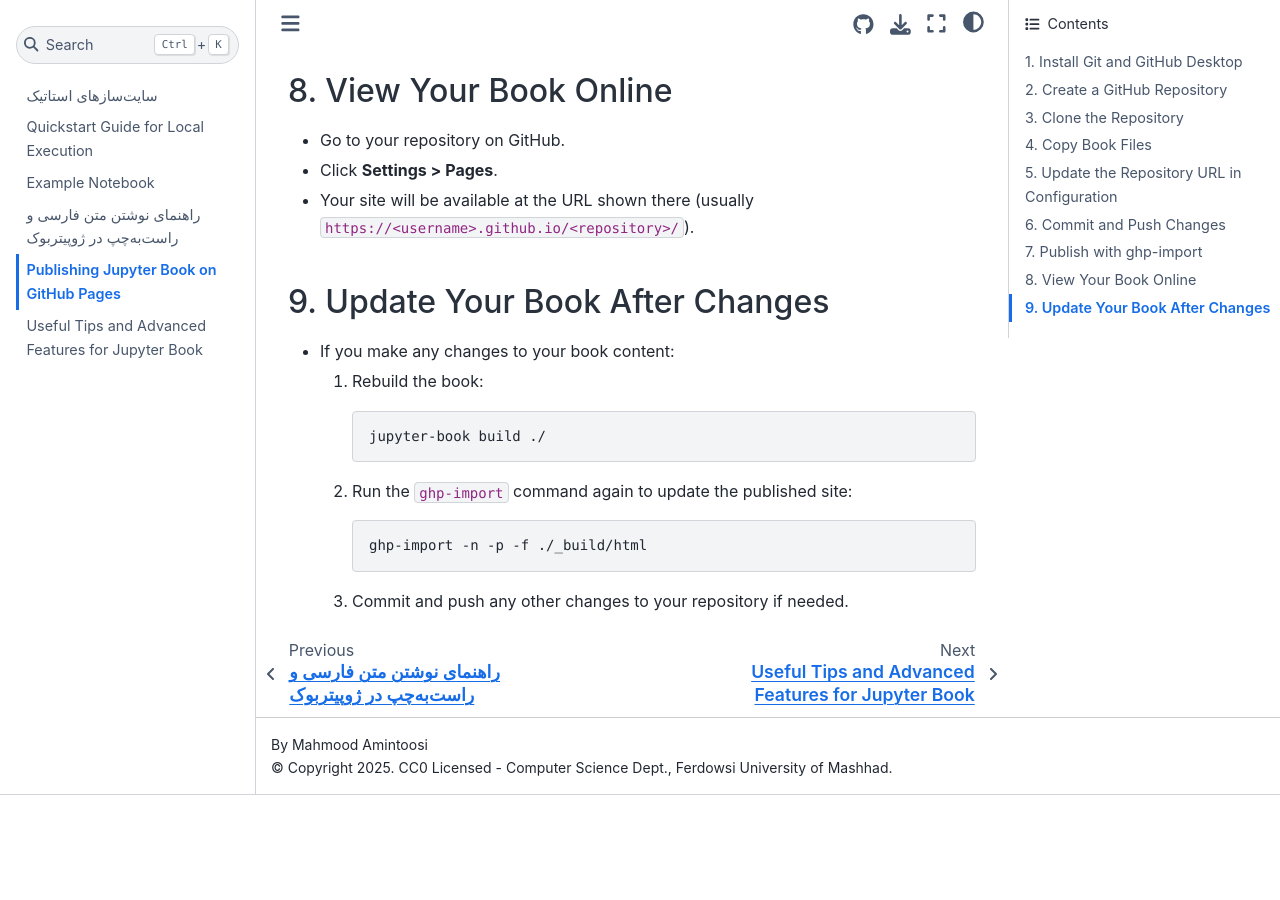
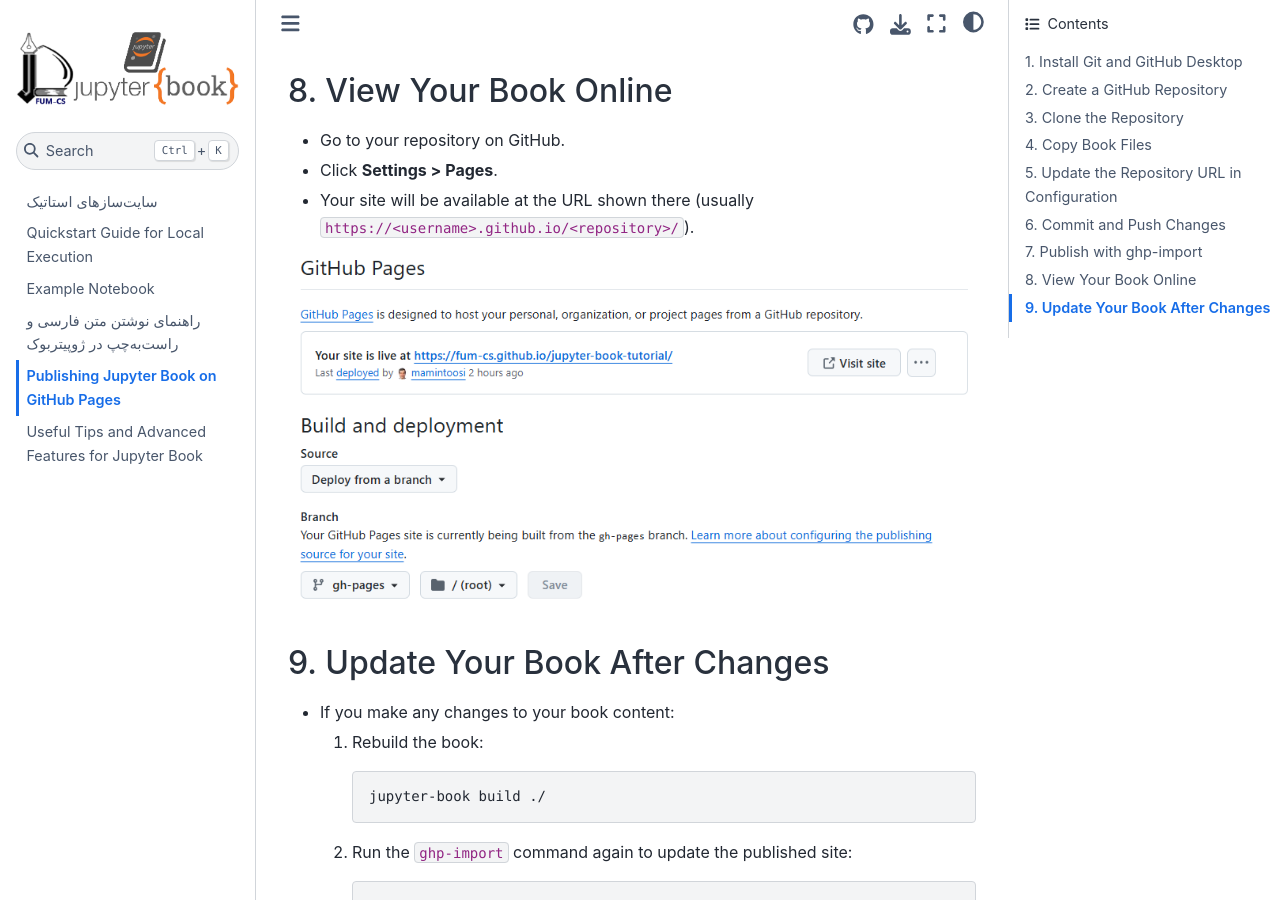
Before and after one commit to fum-cs/jupyter-book-tutorial, a Jupyter Book: the page built from docs/quickstart-github.md, in a window 1280 px wide and 900 px high, scrolled down 1616 px. Built offline with Jupyter Book 1.0.4 settings and Sphinx 7.4.7 and the Sphinx Book theme 1.1.4, drawn with Linux system fonts in a browser that asks for light colours; comment, search, counter and statistics services are not loaded; before the commit the page ends 2411 px from its top, so only the background shows below that.

Commit message:
Add github-pages.png

```diff
--- a/docs/quickstart-github.md
+++ b/docs/quickstart-github.md
@@ -53,6 +53,8 @@
 - Click **Settings > Pages**.
 - Your site will be available at the URL shown there (usually `https://<username>.github.io/<repository>/`).
 
+![](images/github-pages.png)
+
 ## 9. Update Your Book After Changes
 
 - If you make any changes to your book content:
```
Also changed, not shown: docs/images/github-pages.png (added).
